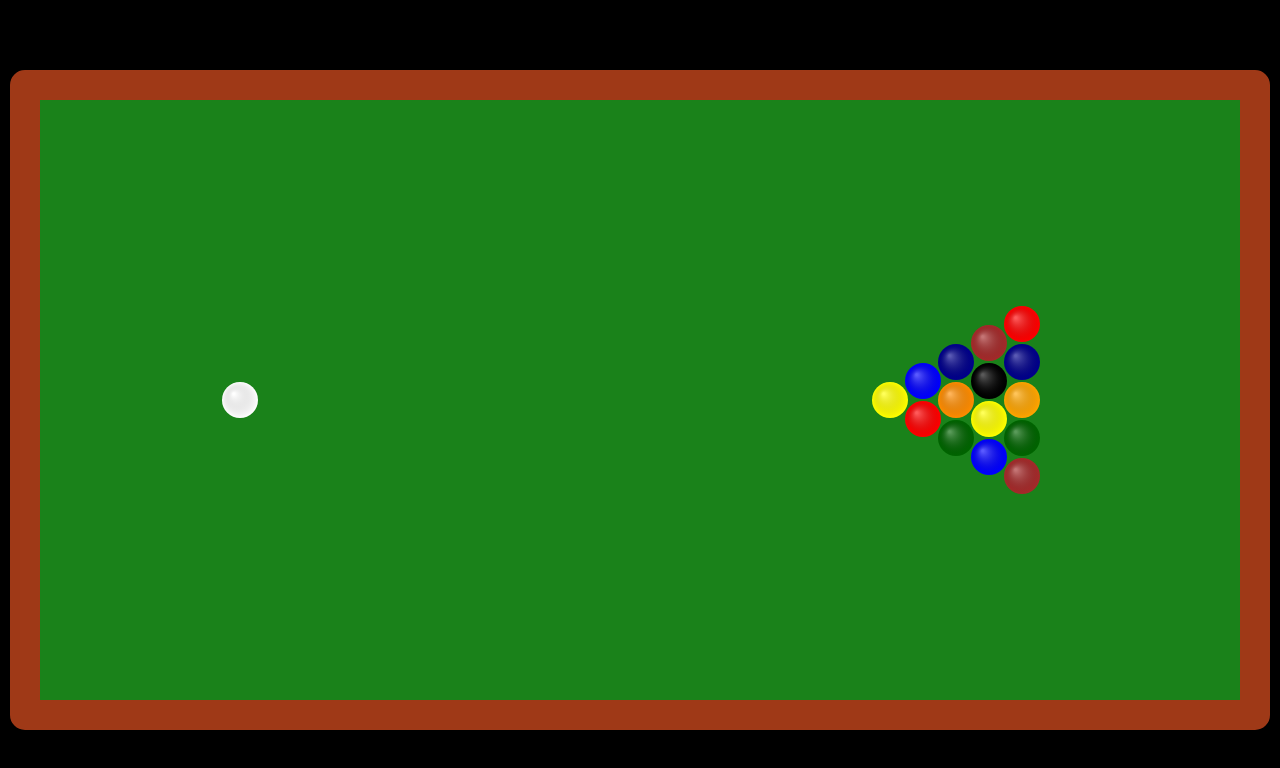
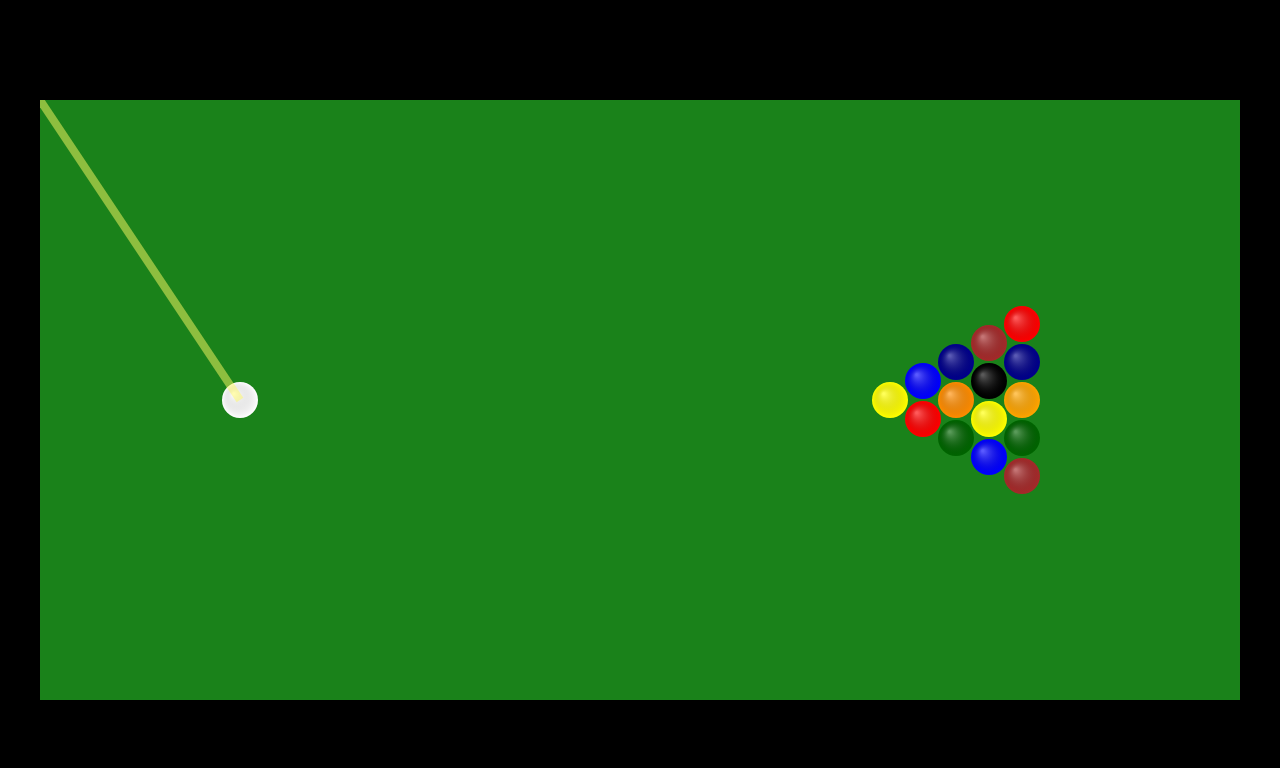
Before and after one commit to ScriptRaccoon/pool-game, a plain HTML site: page public/index.html in a window 1280 px wide. Drawn offline with Linux system fonts and the light colour scheme.

Commit message:
add controller class | reference to white ball

```diff
--- a/public/css/style.css
+++ b/public/css/style.css
@@ -16,6 +16,6 @@ canvas {
     box-sizing: content-box;
     display: block;
     background-color: rgb(26, 130, 26);
-    border: 30px solid rgb(159, 57, 23);
-    border-radius: 15px;
+    /* border: 30px solid rgb(159, 57, 23); */
+    /* border-radius: 15px; */
 }
--- a/public/js/Ball.js
+++ b/public/js/Ball.js
@@ -3,6 +3,12 @@ import { distance, norm } from "./utils.js";
 
 export class Ball {
     static list = [];
+
+    static whiteBall = new Ball({
+        pos: { x: 200, y: 300 },
+        vel: { x: 0, y: 0 },
+        color: "white",
+    });
 
     constructor({ pos, vel, color }) {
         this.pos = pos;
--- /dev/null
+++ b/public/js/Controller.js
@@ -0,0 +1,26 @@
+import { Ball } from "./Ball.js";
+import { ctx, canvas } from "./canvas.js";
+import { mousePos } from "./utils.js";
+
+export class Controller {
+    constructor() {
+        this.mouse = { x: 0, y: 0 };
+    }
+
+    followMouse() {
+        window.addEventListener("mousemove", (e) => {
+            this.mouse = mousePos(e, canvas);
+        });
+    }
+
+    draw() {
+        const whiteBallPos = Ball.whiteBall.pos;
+        ctx.lineWidth = 8;
+        ctx.strokeStyle = "rgba(255,250,100,0.5)";
+        ctx.beginPath();
+        ctx.moveTo(whiteBallPos.x, whiteBallPos.y);
+        ctx.lineTo(this.mouse.x, this.mouse.y);
+        ctx.stroke();
+        ctx.closePath();
+    }
+}
--- a/public/js/main.js
+++ b/public/js/main.js
@@ -1,15 +1,21 @@
 import { Ball } from "./Ball.js";
 
 import { clearCanvas } from "./canvas.js";
+import { Controller } from "./Controller.js";
 import { setupBalls } from "./setupBalls.js";
+
+const myController = new Controller();
+
+setupBalls();
+
+myController.followMouse();
 
 function loop() {
     clearCanvas();
     Ball.list.forEach((b) => b.update());
     Ball.list.forEach((b) => b.draw());
+    myController.draw();
     requestAnimationFrame(loop);
 }
 
-setupBalls();
-
-document.addEventListener("click", loop);
+loop();
--- a/public/js/setupBalls.js
+++ b/public/js/setupBalls.js
@@ -7,12 +7,6 @@ export function setupBalls() {
     };
 
     const start = { x: 850, y: 300 };
-
-    new Ball({
-        pos: { x: 200, y: 300 },
-        vel: { x: 30, y: 0 },
-        color: "white",
-    });
 
     new Ball({
         pos: { x: start.x, y: start.y },
--- a/public/js/utils.js
+++ b/public/js/utils.js
@@ -5,3 +5,11 @@ export function distance(p, q) {
 export function norm(v) {
     return Math.sqrt(Math.pow(v.x, 2) + Math.pow(v.y, 2));
 }
+
+export function mousePos(e, canvas) {
+    const rect = canvas.getBoundingClientRect();
+    return {
+        x: (e.clientX - rect.left) * (canvas.width / rect.width),
+        y: (e.clientY - rect.top) * (canvas.height / rect.height),
+    };
+}
```
